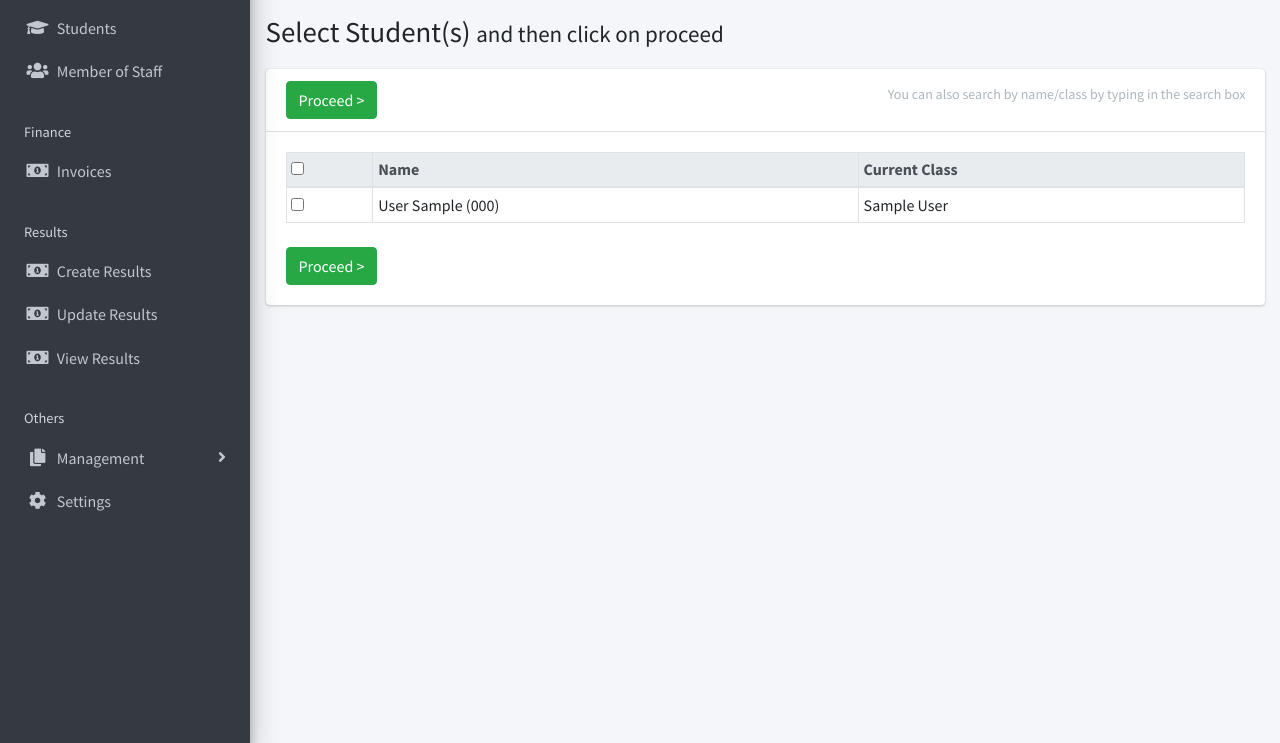
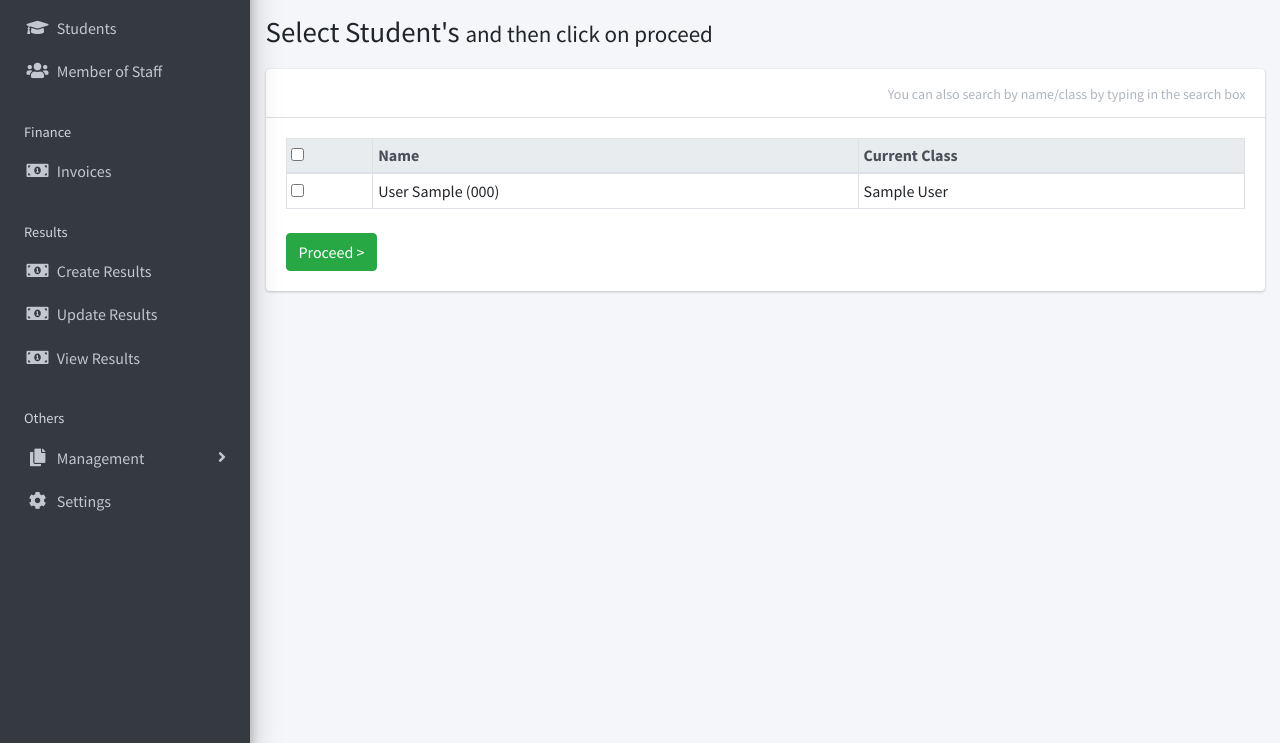
Before and after one commit to WebLaunchDevelopers/schoobees, a Django app: page /result/create/ in a window 1280 px wide. Shown: the part 57-800 px from the top of the page. Run offline with Django 3.2, Linux system fonts and the light colour scheme; a user stored in the database is signed in; tables that the repository leaves empty hold one stand-in row (values such as "Sample post"); data that the repository does not hold is empty; some libraries are stand-ins or nearby versions.

Commit message:
Proceed button removed reslts.create_result.html,id changed to registration number in results views

```diff
--- a/apps/result/templates/result/create_result.html
+++ b/apps/result/templates/result/create_result.html
@@ -2,24 +2,21 @@
 
 
 {% block title %}
-  Select Student(s) <span class="small">and then click on proceed</span>
+  Select Student's <span class="small">and then click on proceed</span>
 {% endblock title %}
 
-
+{"""
 {% block content-header %}
   <form method="POST">
     {% csrf_token %}
   <div class="card-header">
-    <h3 class="card-title">
-      <input type="submit" class="btn btn-success" value="Proceed >">
-    </h3>
+
 
     <div class="card-tools">
       <p class="small btn btn-tool">You can also search by name/class by typing in the search box</p>
     </div>
   </div>
-{% endblock content-header %}
-
+{% endblock content-header %} """}
 {% block content %}
 
   <table id="studenttable" class="table table-sm table-bordered" data-page-length='100'>
--- a/apps/result/views.py
+++ b/apps/result/views.py
@@ -102,7 +102,7 @@ class ResultListView(LoginRequiredMixin, View):
                     test_total += subject.test_score
                     exam_total += subject.exam_score
 
-            bulk[result.student.id] = {
+            bulk[result.student.registration_number] = {
                 "student": result.student,
                 "subjects": subjects,
                 "test_total": test_total,
--- a/requirements.txt
+++ b/requirements.txt
@@ -1,5 +1,5 @@
 appdirs==1.4.4
-asgiref==3.4.1
+asgiref==3.6.0   #3.4.1
 black==21.7b0
 click==8.0.1
 colorama==0.4.4
--- a/todo.txt
+++ b/todo.txt
@@ -22,3 +22,9 @@ Domnic - 13/04 to 16/04
 atleast one class popup - dominic
 results optimisation - (mainly view results)
 register good looking
+
+
+Bugs
+not showing all the students in student/list
+Staff registration no has to be added
+Student registrationno has to be the primary key instead of User
```
Also changed, not shown: school_app/settings.py (+10 -0 lines).
